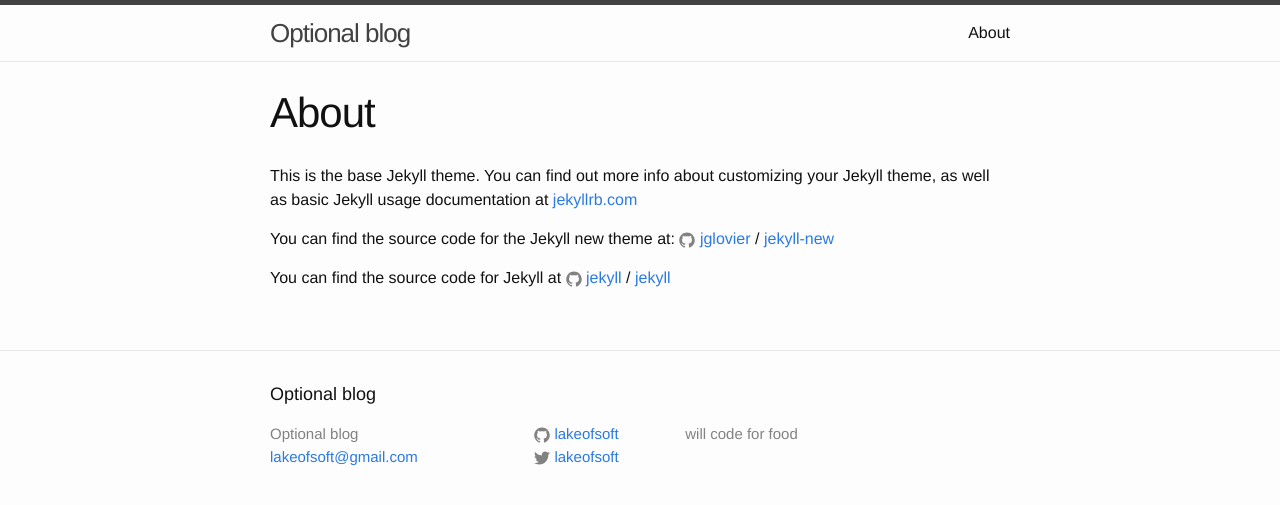
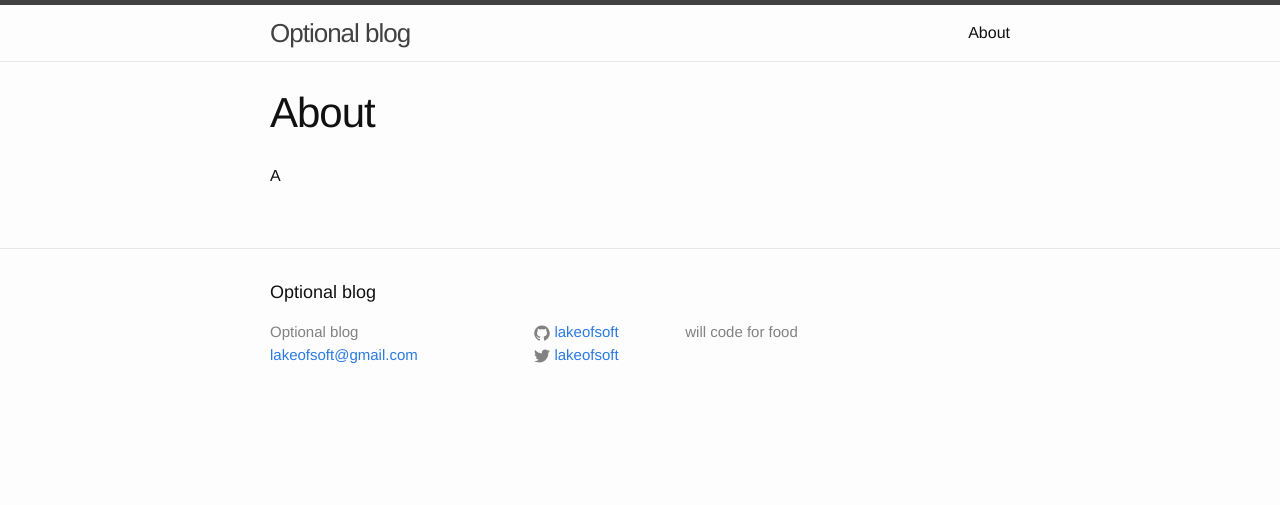
Before and after one commit to lakeofsoft/lakeofsoft.github.io, a Jekyll site: the page built from thyblog/about.md, in a window 1280 px wide. Shown: the top 505 px of the page. Built offline with Jekyll 4.4.1, drawn with Linux system fonts in a browser that asks for light colours.

Commit message:
jekyll fix

```diff
--- a/thyblog/about.md
+++ b/thyblog/about.md
@@ -4,12 +4,4 @@
 permalink: /about/
 ---
 
-This is the base Jekyll theme. You can find out more info about customizing your Jekyll theme, as well as basic Jekyll usage documentation at [jekyllrb.com](http://jekyllrb.com/)
-
-You can find the source code for the Jekyll new theme at:
-{% include icon-github.html username="jglovier" %} /
-[jekyll-new](https://github.com/jglovier/jekyll-new)
-
-You can find the source code for Jekyll at
-{% include icon-github.html username="jekyll" %} /
-[jekyll](https://github.com/jekyll/jekyll)
+A
```
